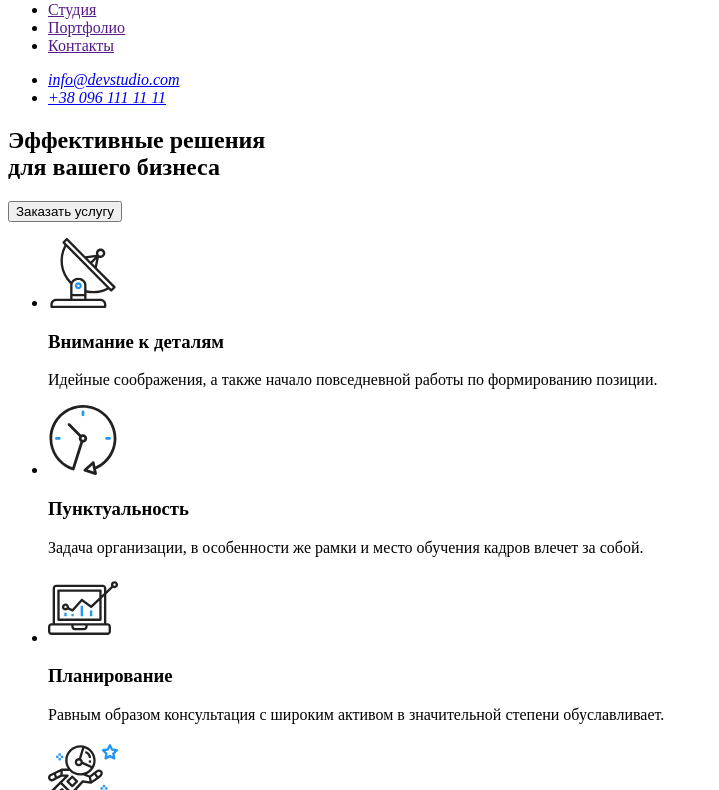
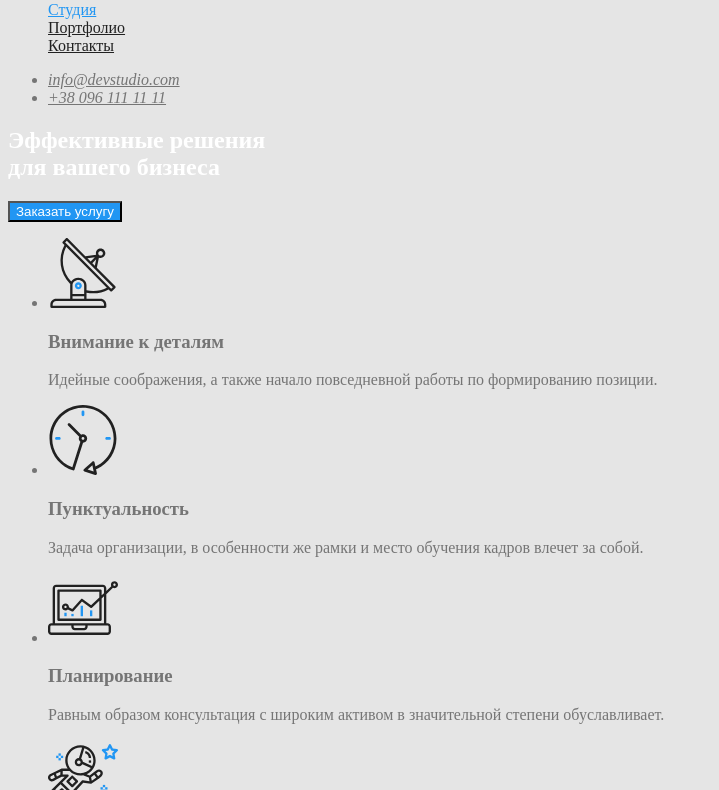
Before and after one commit to kvlad0610/goit-markup-hw-01, a plain HTML site: page index.html in a window 1280 px wide. Shown: the part 41-831 px from the top of the page, without its empty margins (0-719 px from the left). Drawn offline with Linux system fonts and the light colour scheme.

Commit message:
Исправление ДЗ

```diff
--- a/css/styles.css
+++ b/css/styles.css
@@ -1,8 +1,68 @@
-/*.link {
-  color: black;
+:root {
+  --primery-text-color: #757575;
+  --title-text-color: #212121;
+  --accent-color: #2196f3;
+  --primery-white-color: #ffffff;
+  --secondary-white-color: rgba(255, 255, 255, 0.6);
 }
 
-.link:hover,
-.link:focus {
-  color: blue;
-}*/
+body {
+  background-color: #e5e5e5;
+  color: var(--primery-text-color);
+}
+
+.list {
+  list-style: none;
+}
+
+.site-nav .link {
+  color: #212121;
+}
+
+.site-nav .link:hover,
+.site-nav .link:focus {
+  color: var(--accent-color);
+}
+
+.site-nav .link.current {
+  color: var(--accent-color);
+}
+
+/* Address */
+
+.header-address .mail {
+  color: var(--primery-text-color);
+}
+
+.header-address .mail:hover,
+.header-address .mail:focus {
+  color: var(--accent-color);
+}
+
+.header-address .tel {
+  color: var(--primery-text-color);
+}
+
+.header-address .tel:hover,
+.header-address .tel:focus {
+  color: var(--accent-color);
+}
+
+/* Hero */
+
+.hero-title {
+  color: var(--primery-white-color);
+}
+
+/* Section */
+
+.section-title {
+  color: var(--title-text-color);
+}
+
+/* Button */
+
+.button {
+  background-color: var(--accent-color);
+  color: var(--primery-white-color);
+}
--- a/index.html
+++ b/index.html
@@ -10,43 +10,43 @@
     <!--Шапка-->
     <header>
       <nav>
-        <a href="./index.html" lang="en">Web Studio</a>
+        <a href="./index.html" lang="en" class="logo">Web Studio</a>
 
-        <ul>
-          <li><a href="">Студия</a></li>
-          <li><a href="">Портфолио</a></li>
-          <li><a href="">Контакты</a></li>
+        <ul class="site-nav list">
+          <li><a href="./index.html" class="link current">Студия</a></li>
+          <li><a href="" class="link">Портфолио</a></li>
+          <li><a href="" class="link">Контакты</a></li>
         </ul>
       </nav>
 
-      <ul>
+      <address>
+        <ul class="header-address">
           <li>
-          <address>
-            <a href="mailto:info@devstudio.com">info@devstudio.com</a>
-          </address>
+            <a href="mailto:info@devstudio.com" class="mail">info@devstudio.com</a>
           </li>
           <li>
-          <address>
-            <a href="tel:+380961111111">+38 096 111 11 11</a>
-          </address>
+            <a href="tel:+380961111111" class="tel">+38 096 111 11 11</a>
           </li>
         </ul>
+      </address>
     </header>
+
+    <main>
       <!--Герой-->
-    <main>
-      <section>
-        <h1>
+      <section class="hero">
+        <h1 class="hero-title">
           Эффективные решения <br />
           для вашего бизнеса
         </h1>
-        <button>
+        <button class="button">
           Заказать услугу
         </button>
       </section>
+
       <!--Особенности-->
-      <section>
+      <section class="section">
         <!--Позже h2 скроется через CSS-->
-        <h2 hidden>Особенности</h2>
+        <h2 hidden class="section-title">Особенности</h2>
         <ul>
           <li>
             <img src="./images/antenna.svg" alt="Антена" width="70" height="70" />
@@ -90,6 +90,7 @@
           </li>
         </ul>
       </section>
+
       <!--Чем мы занимаемся-->
       <section>
         <h2>Чем мы занимаемся</h2>
@@ -127,6 +128,7 @@
       </section>
 
       <!--Наша команда-->
+      <section>
         <h2>Наша команда</h2>
         <ul>
           <li>
@@ -233,6 +235,8 @@
             </ul>
           </li>
         </ul>
+      </section>
+
       <!--Постоянные клиенты-->
       <section>
         <h2>Постоянные клиенты</h2>
```
Lines whose indentation alone changed are shown as unchanged.
